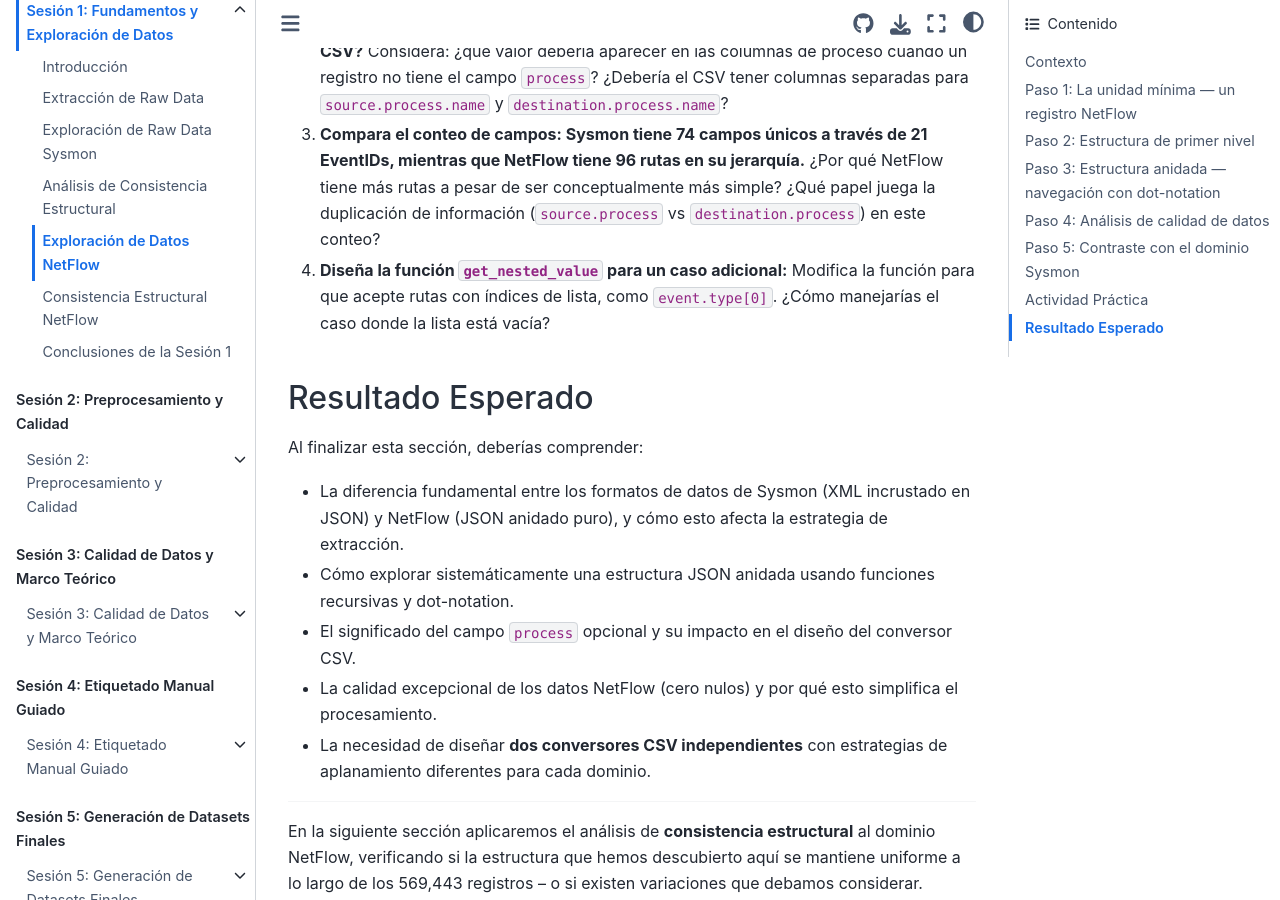
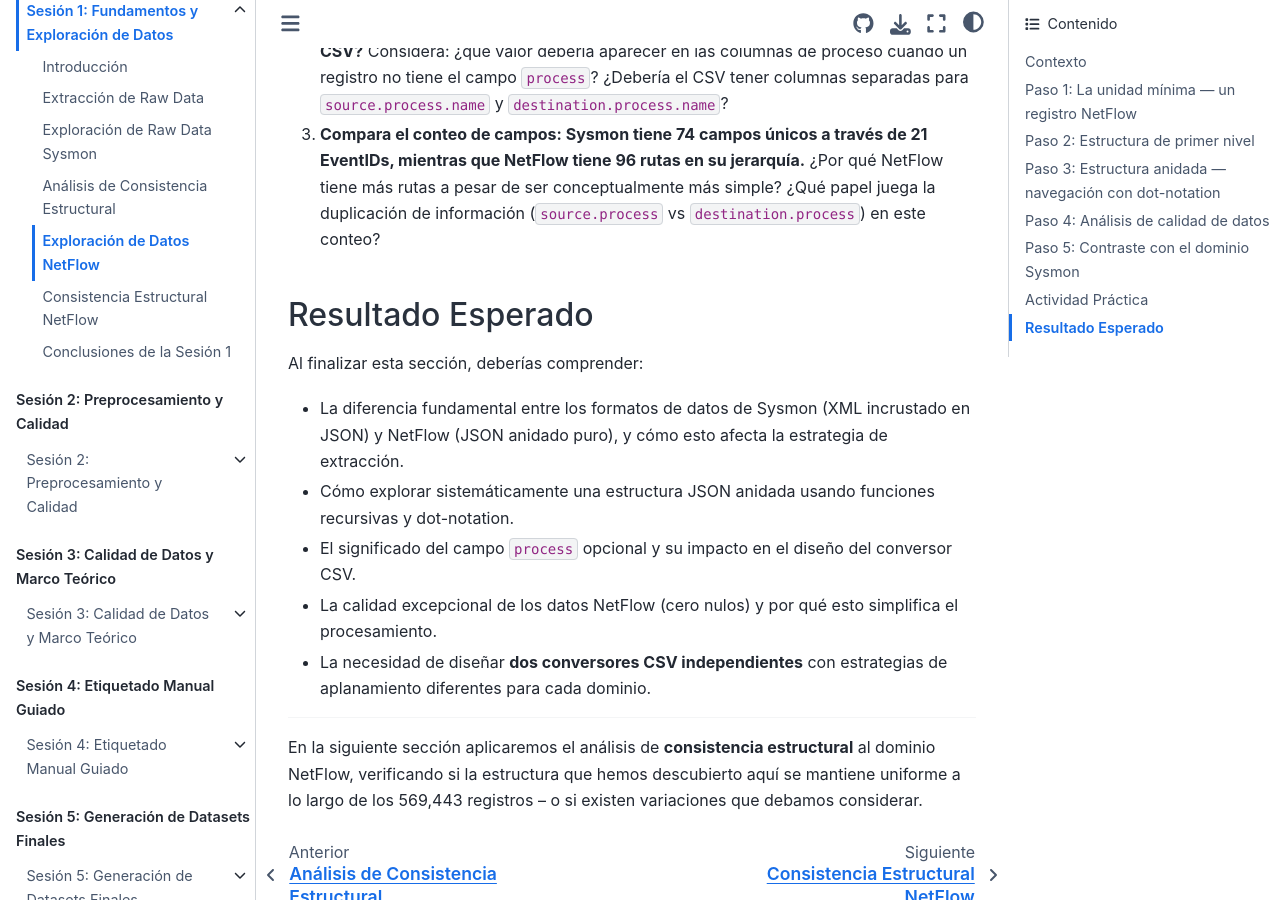
Before and after one commit to ollerenac/curso2026, a Jupyter Book: the page built from sesion-1/4-exploracion-netflow.md, in a window 1280 px wide and 900 px high, scrolled down 10743 px. Built offline with Jupyter Book 1.0.4 settings and Sphinx 7.4.7 and the Sphinx Book theme 1.1.4, drawn with Linux system fonts in a browser that asks for light colours; part of the change alters nothing that is shown; some of the changed text lies outside the part shown.

Commit message:
fix(sesion-1): correct EventID count and remove orphaned question in Paso 5
Fix '21 esquemas de EventID' → '19' to match actual 2a/3a notebook outputs.
Remove Actividad Práctica question 4 which referenced get_nested_value,
a function removed from the MD in a prior commit.

Co-Authored-By: Claude Sonnet 4.6 <noreply@anthropic.com>

```diff
--- a/sesion-1/4-exploracion-netflow.md
+++ b/sesion-1/4-exploracion-netflow.md
@@ -408,7 +408,7 @@ Habiendo explorado ambos dominios de telemetría, podemos establecer una compara
 | Parsing necesario | XML namespace-aware + sanitización | Navegación de diccionarios |
 | Registros (run-01) | 363,657 | 569,443 |
 | Campos de primer nivel | 16 (todos constantes) | 12 (11 fijos + 1 opcional) |
-| Fuente de variación | 21 esquemas de EventID | Presencia/ausencia de `process` |
+| Fuente de variación | 19 esquemas de EventID | Presencia/ausencia de `process` |
 | Campos nulos | 0% en `EventID`, `Computer` | 0% en 11 campos obligatorios |
 | Rutas de campo únicas | 74 (a través de 21 EventIDs) | 96 (en la jerarquía JSON) |
 | Complejidad del parser | Alta (XML + namespaces + limpieza) | Baja (acceso directo a dict) |
@@ -443,8 +443,6 @@ Responde a las siguientes preguntas basándote en lo que has aprendido en esta s
 
 3. **Compara el conteo de campos: Sysmon tiene 74 campos únicos a través de 21 EventIDs, mientras que NetFlow tiene 96 rutas en su jerarquía.** ¿Por qué NetFlow tiene más rutas a pesar de ser conceptualmente más simple? ¿Qué papel juega la duplicación de información (`source.process` vs `destination.process`) en este conteo?
 
-4. **Diseña la función `get_nested_value` para un caso adicional:** Modifica la función para que acepte rutas con índices de lista, como `event.type[0]`. ¿Cómo manejarías el caso donde la lista está vacía?
-
 ## Resultado Esperado
 
 Al finalizar esta sección, deberías comprender:
```
